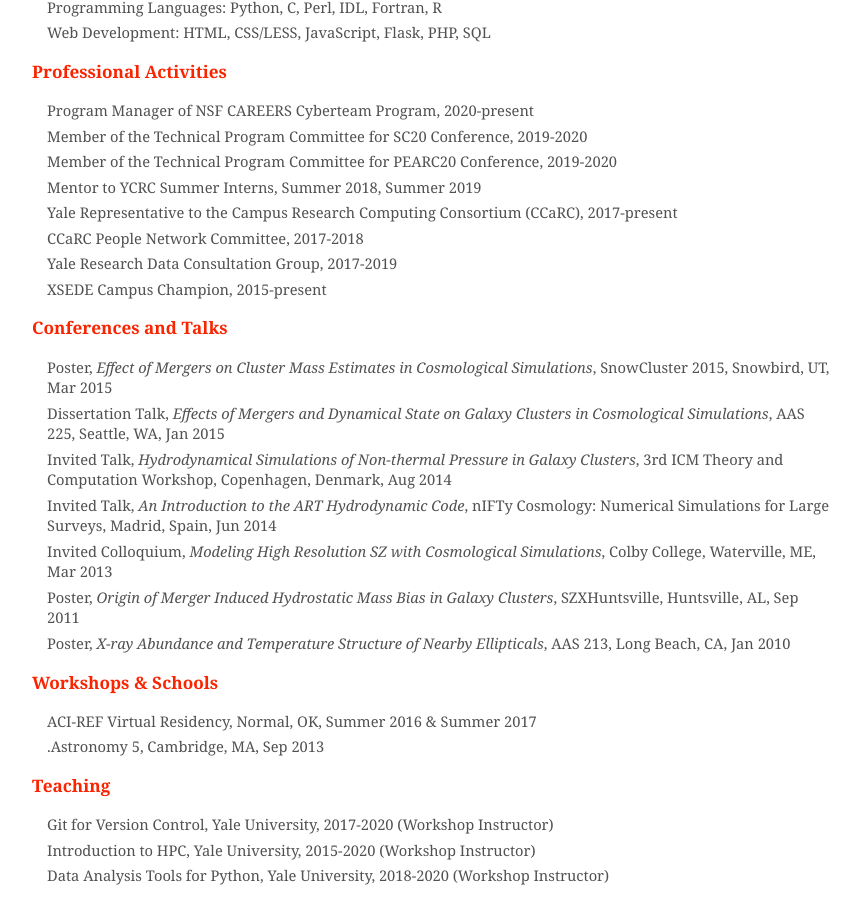
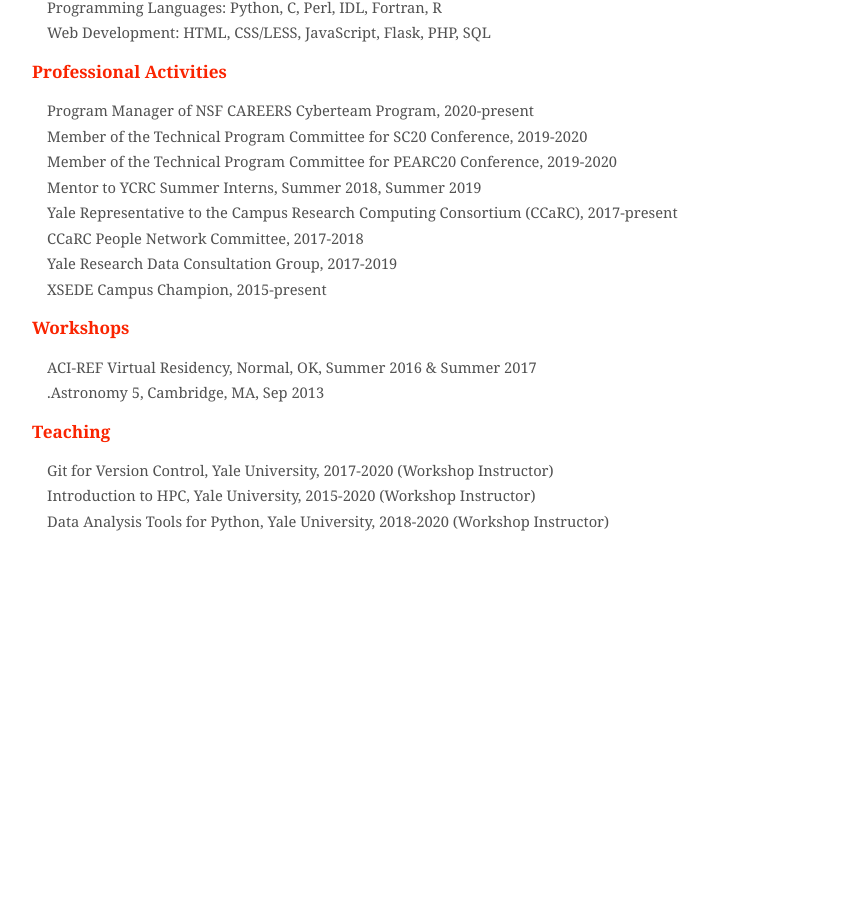
Before and after one commit to kayleanelson/kayleanelson.github.io, a Jekyll site: the page built from cv.html, in a window 1280 px wide and 900 px high, scrolled down 1311 px. Shown: the whole window, without its empty margins (208-1068 px from the left). Built offline with Jekyll 4.4.1, drawn with Linux system fonts in a browser that asks for light colours; after the commit the page ends 1857 px from its top, so only the background shows below that.

Commit message:
hiding presentations

```diff
--- a/cv.html
+++ b/cv.html
@@ -84,6 +84,7 @@
 </ul>
 
 
+<div style="display:none">
 <h3>Conferences and Talks</h3>
 
 <ul>
@@ -92,9 +93,10 @@
           {{ presentation.location }}, {{ presentation.date }}</li>
     {% endfor %}
 </ul>
+</div>
 
 
-<h3>Workshops & Schools</h3>
+<h3>Workshops</h3>
 
 <ul>
     {% for workshop in site.data.workshops %}
```
